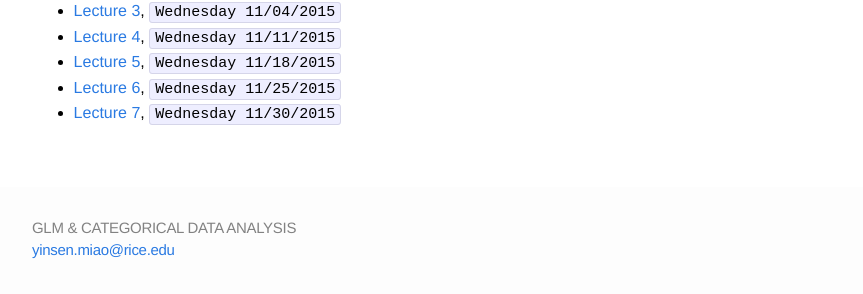
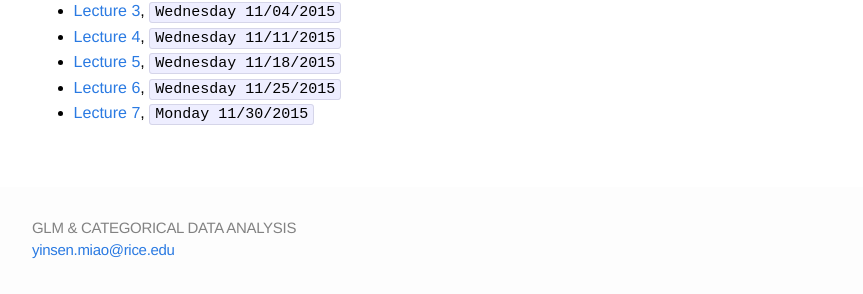
Before and after one commit to yinsenm/STAT545, a Jekyll site: the page built from lecture.md, in a window 1280 px wide. Shown: the part 463-757 px from the top of the page, without its empty margins (208-1071 px from the left). Built offline with Jekyll 4.4.1, drawn with Linux system fonts in a browser that asks for light colours; a script that is not in the unit is left out.

Commit message:
Lecture 7

```diff
--- a/lecture.md
+++ b/lecture.md
@@ -16,4 +16,4 @@ permalink: /lecture/
 - [Lecture 4]({{ site.baseurl }}/lecture/Lecture_4.pdf), `Wednesday 11/11/2015`
 - [Lecture 5]({{ site.baseurl }}/lecture/Lecture_5.pdf), `Wednesday 11/18/2015`
 - [Lecture 6]({{ site.baseurl }}/lecture/Lecture_6.pdf), `Wednesday 11/25/2015`
-- [Lecture 7]({{ site.baseurl }}/lecture/Lecture_6.pdf), `Wednesday 11/30/2015`
+- [Lecture 7]({{ site.baseurl }}/lecture/Lecture_6.pdf), `Monday 11/30/2015`
```
